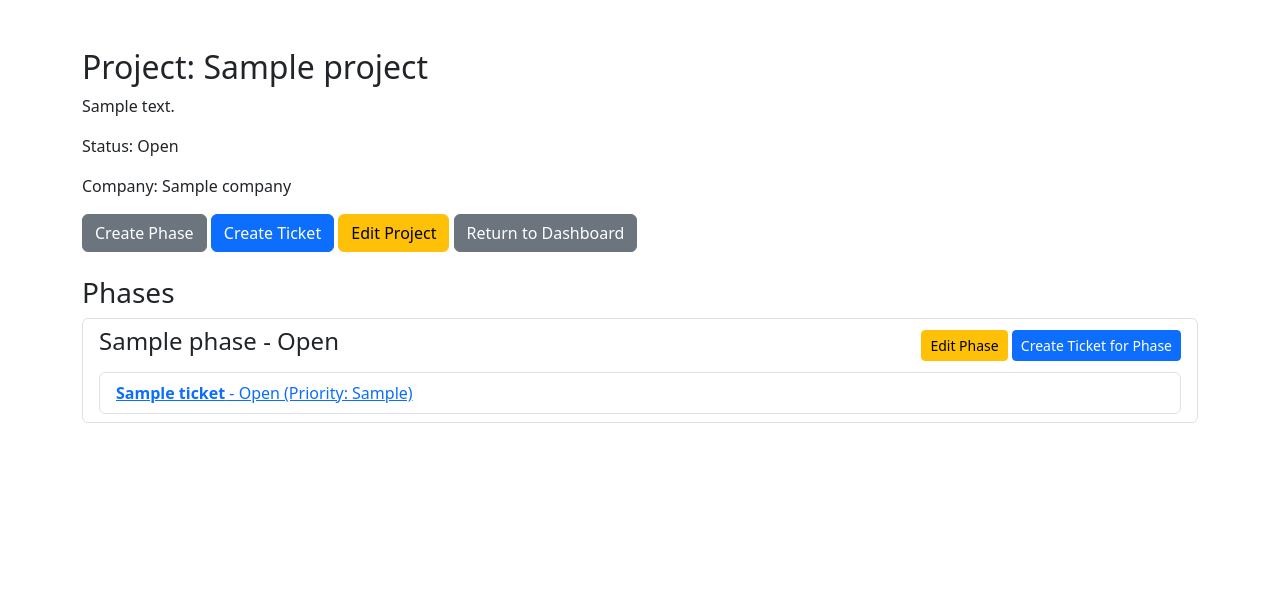
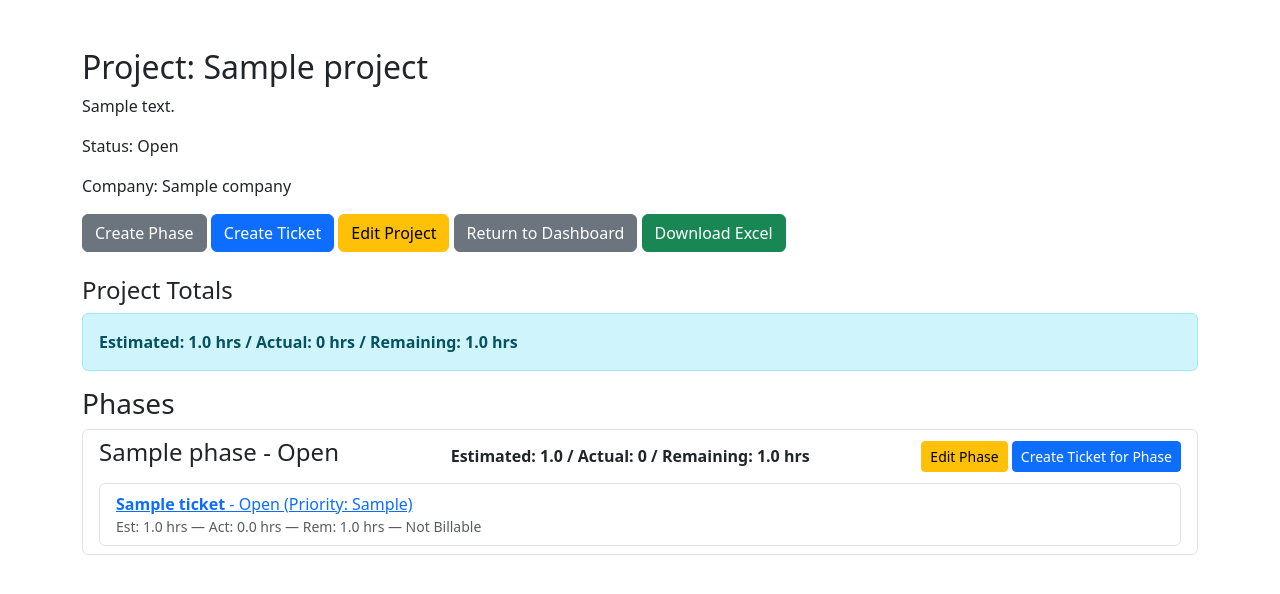
Before and after one commit to abean94/Ticket-and-Project-Management, a Flask app: page /project_dashboard/1 in a window 1280 px wide. Shown: the top 594 px of the page. Run offline with Flask 3, Linux system fonts and the light colour scheme; a user stored in the database is signed in; tables that the repository leaves empty hold one stand-in row (values such as "Sample post").

Commit message:
update to layout of project_dashboard for exporting to excel, estimates and actual times displaying, and print ticket button to view_ticket

```diff
--- a/app.py
+++ b/app.py
@@ -1203,6 +1203,60 @@ def creds_to_dict(creds):
         'scopes': creds.scopes
     }
 
+from flask import send_file
+import pandas as pd
+from io import BytesIO
+from datetime import datetime
+
+@app.route('/download_project_excel/<int:project_id>')
+def download_project_excel(project_id):
+    project = Project.query.get_or_404(project_id)
+
+    rows = []
+
+    for phase in project.phases:
+        for ticket in phase.tickets:
+            is_billable = ticket.billable == 'R'
+            billable_label = 'Yes' if is_billable else 'No'
+
+            # Sum time deltas only if billable
+            total_seconds = 0
+            note_texts = []
+
+            for note in ticket.notes:
+                note_texts.append(note.content)
+                if is_billable and note.note_start_time and note.note_finish_time:
+                    delta = note.note_finish_time - note.note_start_time
+                    total_seconds += delta.total_seconds()
+
+            hours = round(total_seconds / 3600, 2) if is_billable else 0
+
+            rows.append({
+                "Project Name": project.name,
+                "Project Status": project.status,
+                "Company": project.company.name,
+                "Phase Name": phase.name,
+                "Phase Status": phase.status,
+                "Ticket Subject": ticket.subject,
+                "Ticket Status": ticket.status,
+                "Priority": ticket.priority,
+                "Billable": billable_label,
+                "Logged Hours": hours,
+                "Notes": "\n---\n".join(note_texts)
+            })
+
+    df = pd.DataFrame(rows)
+
+    output = BytesIO()
+    with pd.ExcelWriter(output, engine='xlsxwriter') as writer:
+        df.to_excel(writer, index=False, sheet_name='Project Details')
+
+    output.seek(0)
+    filename = f"{project.name.replace(' ', '_')}_details_{datetime.now().strftime('%Y%m%d')}.xlsx"
+
+    return send_file(output, as_attachment=True, download_name=filename,
+                     mimetype='application/vnd.openxmlformats-officedocument.spreadsheetml.sheet')
+
 @app.route("/calendar")
 def calendar():
     return render_template('calendar.html')
--- a/templates/project_dashboard.html
+++ b/templates/project_dashboard.html
@@ -11,9 +11,8 @@
     <div class="container mt-5">
         <h2>Project: {{ project.name }}</h2>
         <p>{{ project.description }}</p>
-        <p>Status: {{ project.status }}</p>  <!-- Display project status -->
-        <p>Company: {{project.company.name}}</p>
-
+        <p>Status: {{ project.status }}</p>
+        <p>Company: {{ project.company.name }}</p>
 
         <!-- Flash messages -->
         {% with messages = get_flashed_messages(with_categories=true) %}
@@ -24,22 +23,75 @@
             {% endif %}
         {% endwith %}
 
-        <!-- Create Phase and Create Ticket Buttons -->
+        <!-- Action Buttons -->
         <div class="mb-4">
             <a href="{{ url_for('create_phase', project_id=project.id) }}" class="btn btn-secondary">Create Phase</a>
             <a href="{{ url_for('new_ticket', project_id=project.id) }}" class="btn btn-primary">Create Ticket</a>
             <a href="{{ url_for('edit_project', project_id=project.id) }}" class="btn btn-warning">Edit Project</a>
             <a href="{{ url_for('projects_home') }}" class="btn btn-secondary">Return to Dashboard</a>
+            <a href="{{ url_for('download_project_excel', project_id=project.id) }}" class="btn btn-success">Download Excel</a>
         </div>
 
-        <!-- Phases and Tickets under each Phase -->
+        {% set ns_project = namespace(estimated=0, actual=0) %}
+        {% for phase in project.phases %}
+            {% for ticket in phase.tickets %}
+                {% set ns_project.estimated = ns_project.estimated + ticket.estimated_hours %}
+                {% if ticket.billable == 'R' %}
+                    {% set ns_note = namespace(seconds=0) %}
+                    {% for note in ticket.notes %}
+                        {% if note.note_start_time and note.note_finish_time %}
+                            {% set delta = (note.note_finish_time - note.note_start_time).total_seconds() %}
+                            {% set ns_note.seconds = ns_note.seconds + delta %}
+                        {% endif %}
+                    {% endfor %}
+                    {% set actual_hours = (ns_note.seconds / 3600) %}
+                    {% set ns_project.actual = ns_project.actual + actual_hours %}
+                {% endif %}
+            {% endfor %}
+        {% endfor %}
+        {% set ns_project.remaining = ns_project.estimated - ns_project.actual %}
+
+        <div class="mb-3">
+            <h4>Project Totals</h4>
+            <div class="alert alert-info">
+                <strong>
+                    Estimated: {{ ns_project.estimated | round(2) }} hrs /
+                    Actual: {{ ns_project.actual | round(2) }} hrs /
+                    Remaining: {{ ns_project.remaining | round(2) }} hrs
+                </strong>
+            </div>
+        </div>
+
+        <!-- Phases and Tickets -->
         <h3>Phases</h3>
         {% if project.phases %}
             <ul class="list-group">
                 {% for phase in project.phases %}
                 <li class="list-group-item">
+                    {% set ns_phase = namespace(estimated=0, actual=0) %}
+
+                    {% for ticket in phase.tickets %}
+                        {% set ns_phase.estimated = ns_phase.estimated + ticket.estimated_hours %}
+                        {% if ticket.billable == 'R' %}
+                            {% set ns_note = namespace(seconds=0) %}
+                            {% for note in ticket.notes %}
+                                {% if note.note_start_time and note.note_finish_time %}
+                                    {% set delta = (note.note_finish_time - note.note_start_time).total_seconds() %}
+                                    {% set ns_note.seconds = ns_note.seconds + delta %}
+                                {% endif %}
+                            {% endfor %}
+                            {% set actual_hours = (ns_note.seconds / 3600) %}
+                            {% set ns_phase.actual = ns_phase.actual + actual_hours %}
+                        {% endif %}
+                    {% endfor %}
+
+                    {% set remaining_hours = ns_phase.estimated - ns_phase.actual %}
+
                     <div class="d-flex justify-content-between align-items-center">
                         <h4>{{ phase.name }} - {{ phase.status }}</h4>
+                        <div>
+                            <strong>Estimated: {{ ns_phase.estimated | round(2) }} / Actual: {{ ns_phase.actual | round(2) }} / Remaining: {{ remaining_hours | round(2) }} hrs</strong>
+                        </div>
                         <div>
                             <a href="{{ url_for('edit_phase', id=phase.id) }}" class="btn btn-warning btn-sm">Edit Phase</a>
                             <a href="{{ url_for('new_ticket', project_id=project.id, phase_id=phase.id) }}" class="btn btn-primary btn-sm">Create Ticket for Phase</a>
@@ -52,6 +104,25 @@
                             <a href="{{ url_for('view_ticket', id=ticket.id) }}" onclick="window.open(this.href, 'viewTicketWindow', 'width=1751,height=800,resizable=no,scrollbars=yes,status=yes'); return false;">
                                 <strong>{{ ticket.subject }}</strong> - {{ ticket.status }} (Priority: {{ ticket.priority }})
                             </a>
+
+                            {% set ns = namespace(seconds=0) %}
+                            {% if ticket.billable == 'R' %}
+                                {% for note in ticket.notes %}
+                                    {% if note.note_start_time and note.note_finish_time %}
+                                        {% set delta = (note.note_finish_time - note.note_start_time).total_seconds() %}
+                                        {% set ns.seconds = ns.seconds + delta %}
+                                    {% endif %}
+                                {% endfor %}
+                            {% endif %}
+
+                            {% set actual = (ns.seconds / 3600) %}
+                            {% set remaining = ticket.estimated_hours - actual %}
+                            <div class="text-muted small">
+                                Est: {{ ticket.estimated_hours | round(2) }} hrs —
+                                Act: {{ actual | round(2) }} hrs —
+                                Rem: {{ remaining | round(2) }} hrs —
+                                {% if ticket.billable == 'R' %}Billable{% else %}Not Billable{% endif %}
+                            </div>
                         </li>
                         {% endfor %}
                     </ul>
--- a/templates/view_ticket.html
+++ b/templates/view_ticket.html
@@ -201,6 +201,8 @@
         </form>
 
         <button type="button" class="btn btn-info w-100" onclick="scrollToBottom()">Add a Note</button>
+        <button type="button" class="btn btn-danger w-100" onclick="window.print()">Print Ticket</button>
+
     </div>
 
     <!-- Hamburger Menu for smaller screens -->
```
